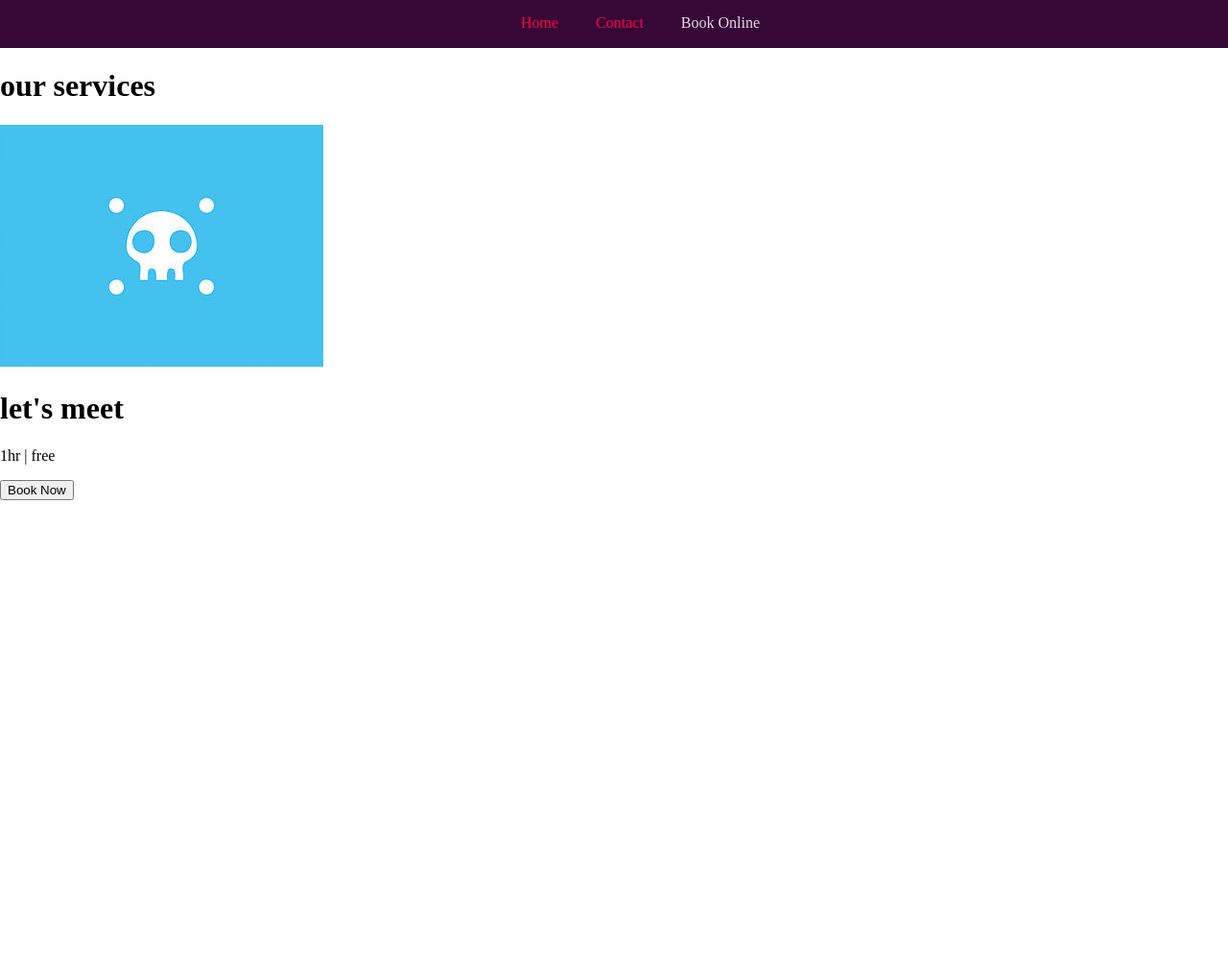
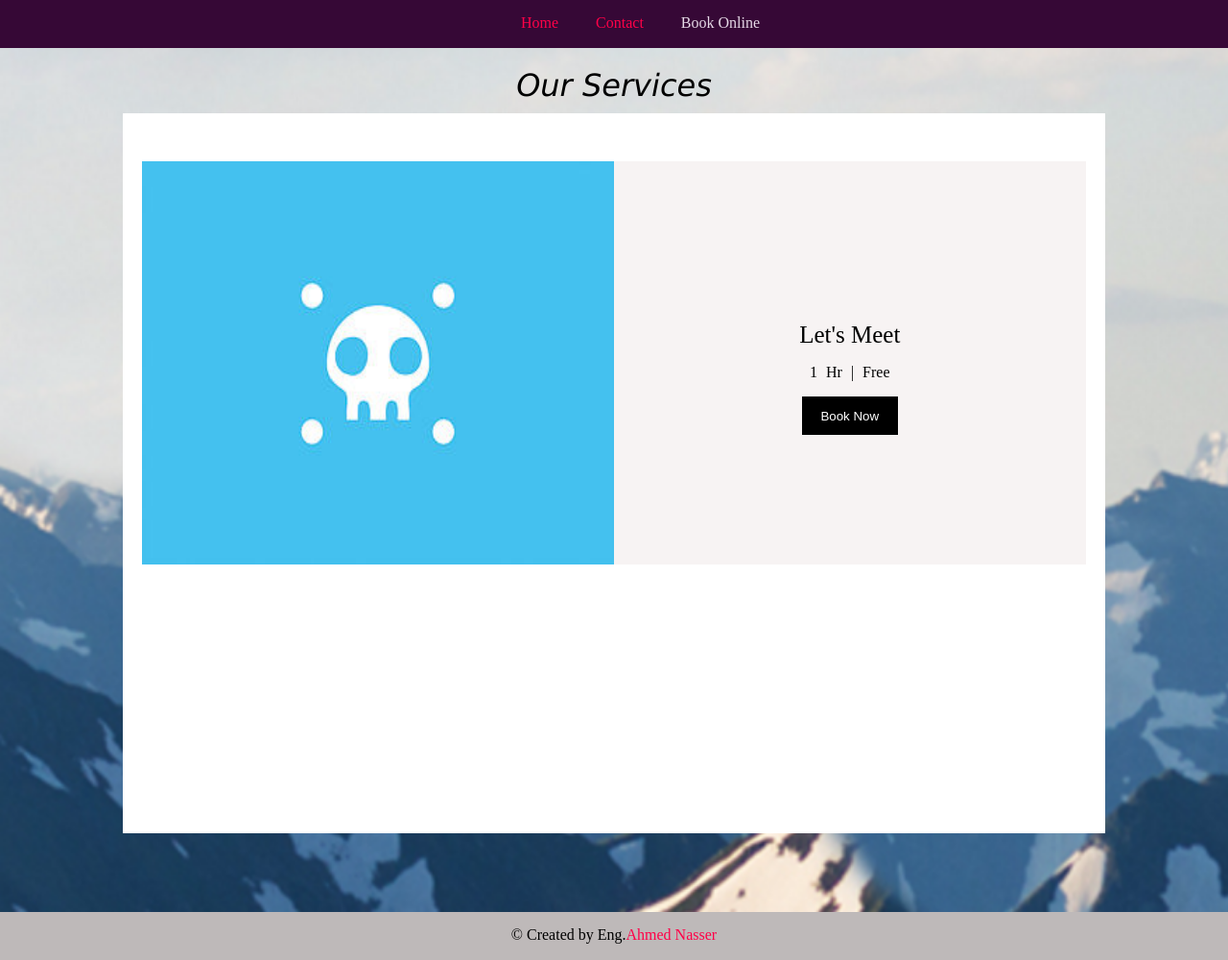
Before and after one commit to ahmednassereglan/mysite02, a plain HTML site: page book.html in a window 1280 px wide. Shown: the whole page at 96% size. Before the commit the page ends 800 px from the top, so only its background shows below. Drawn offline with Linux system fonts and the light colour scheme.

Commit message:
finishing the last page

```diff
--- a/book.html
+++ b/book.html
@@ -29,7 +29,7 @@
                     </div>
                     <div class="meet_rigth">
                         <h1>let's meet</h1>
-                        <p>1hr | free</p>
+                        <p> 1 hr | free</p>
                         <button>Book Now</button>
                     </div>
                 </div>
@@ -37,6 +37,9 @@
             </div>
         </div>
     </div>
+    <div class="footer">
+        <p>&copy; Created by Eng.<span>Ahmed Nasser</span> </p>
+    </div>
 </body>
 
 </html>
--- a/css/style.css
+++ b/css/style.css
@@ -2,7 +2,7 @@
             margin: 0;
             padding: 0;
         }
-        /* .........................................navbar............................................. */
+        /* .........................................home page............................................. */
 
         .clear {
             /* margin: 0;
@@ -330,7 +330,7 @@
         .footer p span {
             color: #ff0048;
         }
-        /* ...........................................second page.......................................... */
+        /* ...........................................contact page.......................................... */
 
         .contact_all {
             background-image: url("../images/coverPage2.PNG");
@@ -431,3 +431,79 @@
             font-size: 10px;
             padding: 5px;
         }
+        /* ......................................book online page........................................... */
+
+        .bookonline {
+            width: 100%;
+            background-image: url("../images/coverPage2.PNG");
+            background-repeat: no-repeat;
+            background-size: cover;
+        }
+
+        .bookonline .service {
+            margin: auto;
+            text-align: center;
+            width: 80%;
+            text-transform: capitalize;
+            height: 900px;
+        }
+
+        .bookonline .service h1 {
+            margin: 0;
+            padding-top: 20px;
+            font-family: Verdana, Geneva, Tahoma, sans-serif;
+            font-weight: 550;
+            font-style: italic;
+        }
+
+        .bookonline .service .meet {
+            width: 100%;
+            height: 700px;
+            background-color: #fff;
+            text-align: center;
+            margin: auto;
+            margin-top: 10px;
+            padding-top: 50px;
+        }
+
+        .bookonline .service .meet .lets {
+            width: 96%;
+            height: 60%;
+            background-color: rgb(247, 243, 243);
+            text-align: center;
+            margin: auto;
+        }
+
+        .bookonline .service .meet .lets .img_left {
+            width: 50%;
+            height: 100%;
+            float: left;
+        }
+
+        .bookonline .service .meet .lets .img_left img {
+            width: 100%;
+            height: 100%;
+        }
+
+        .bookonline .service .meet .lets .meet_rigth {
+            padding-top: 15%;
+        }
+
+        .bookonline .service .meet .lets .meet_rigth h1 {
+            font-family: 'Times New Roman', Times, serif;
+            font-style: normal;
+            font-weight: 100;
+            font-size: 25px;
+        }
+
+        .bookonline .service .meet .lets .meet_rigth p {
+            word-spacing: 5px;
+        }
+
+        .bookonline .service .meet .lets .meet_rigth button {
+            width: 100px;
+            height: 40px;
+            background-color: #000;
+            color: #fff;
+            border: 0;
+        }
```
Also changed, not shown: contact.html (+1 -1 lines), index.html (+1 -1 lines).
